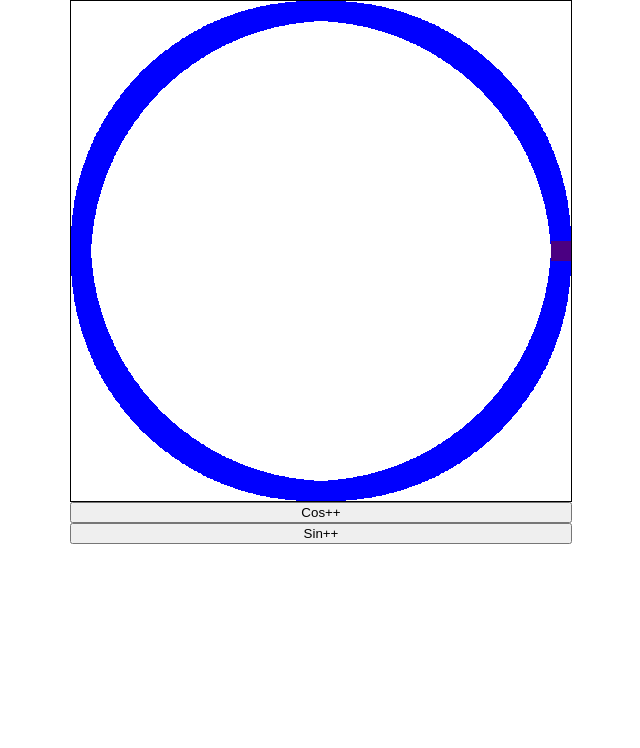
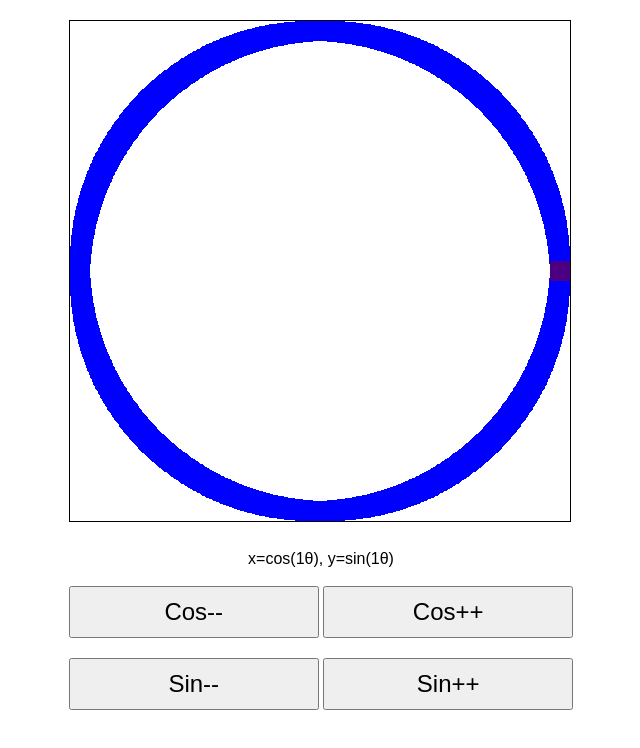
Before and after one commit to AshleyShalloe/scope, a plain HTML site: page index.html in a window 1280 px wide. Shown: the whole page, without its empty margins (319-959 px from the left). Drawn offline with Linux system fonts and the light colour scheme.

Commit message:
more buttons

```diff
--- a/index.html
+++ b/index.html
@@ -16,12 +16,25 @@
             display: grid;
             align-content: center;
             justify-content: center;
+            text-align: center;
         }
 
         #screen {
             width: 500px;
             height: 500px;
             border: 1px solid black;
+            margin: 20px 0px;
+        }
+
+        button{
+            padding: 10px;
+            margin: 10px 0px;
+            font-size: x-large;
+            width: 250px;
+        }
+
+        #formula{
+            padding: 0.5em;
         }
     </style>
 </head>
@@ -32,8 +45,13 @@
         <canvas id="screenCanvas" width="500" height="500"></canvas>
     </div>
 
-    <button onclick="cosFactor++; ctx.clearRect(0,0,canvasWidth,canvasHeight)">Cos++</button>
-    <button onclick="sinFactor++; ctx.clearRect(0,0,canvasWidth,canvasHeight)">Sin++</button>
+    <div id="formula"></div>
+
+    <div><button onclick="cosFactor--; ctx.clearRect(0,0,canvasWidth,canvasHeight); updateFormula()">Cos--</button>
+    <button onclick="cosFactor++; ctx.clearRect(0,0,canvasWidth,canvasHeight); updateFormula()">Cos++</button></div>
+    <div><button onclick="sinFactor--; ctx.clearRect(0,0,canvasWidth,canvasHeight); updateFormula()">Sin--</button>
+    <button onclick="sinFactor++; ctx.clearRect(0,0,canvasWidth,canvasHeight); updateFormula()">Sin++</button></div>
+    <!-- <button onclick="thickness++; ctx.clearRect(0,0,canvasWidth,canvasHeight)">Thickness++</button> -->
 
 </body>
 <script>
@@ -71,6 +89,11 @@
         }
     }
 
+    function updateFormula(){
+        var e = document.getElementById("formula")
+        e.innerHTML = `x=cos(${cosFactor}θ), y=sin(${sinFactor}θ)`
+    }
+
     // globals
     var c = document.getElementById("screenCanvas");
     var ctx = c.getContext("2d");
@@ -78,10 +101,11 @@
     var canvasHeight = c.height;
     var cosFactor = 1
     var sinFactor = 1
+    var thickness = 20
 
     // init
     async function init() {
-        var thickness = 20
+        updateFormula();
         while (true) {
             setTimeout(drawThing, 100, "red", thickness);
             setTimeout(drawThing, 1000, "orange", thickness);
```
